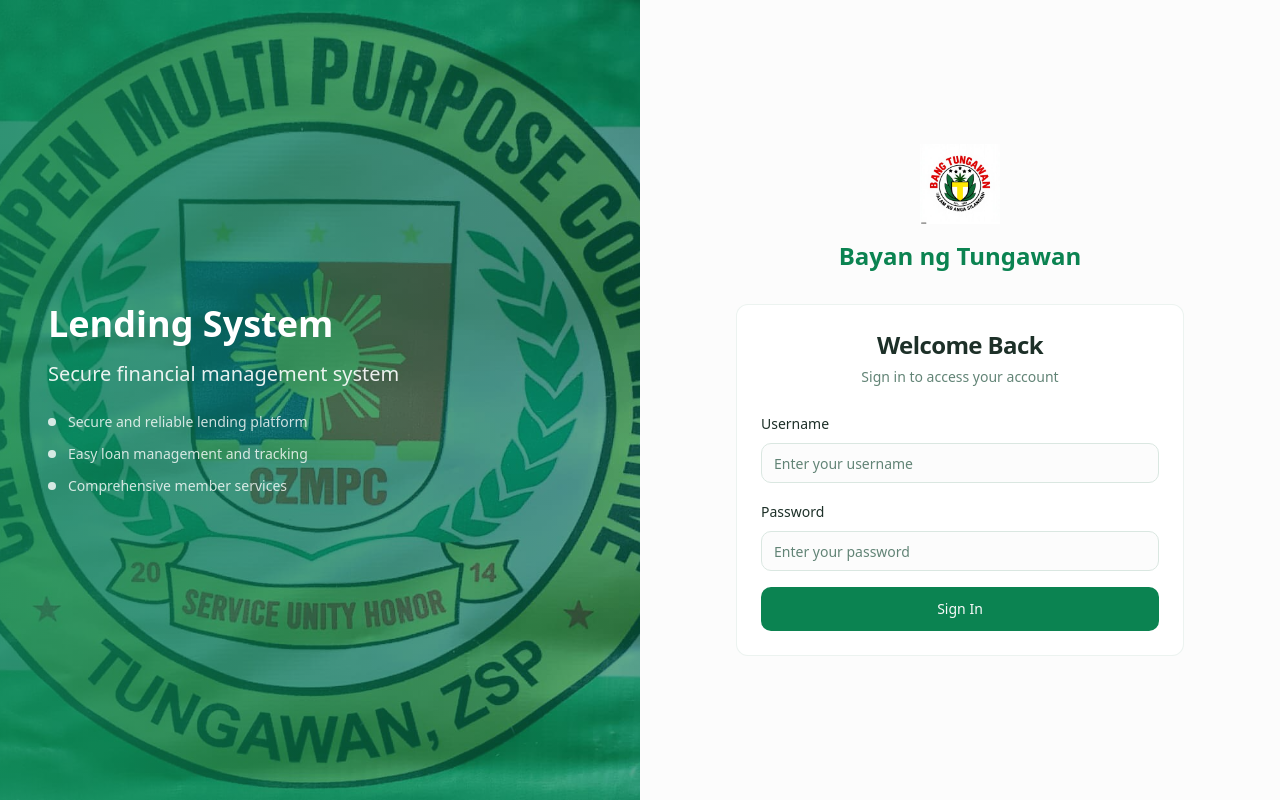
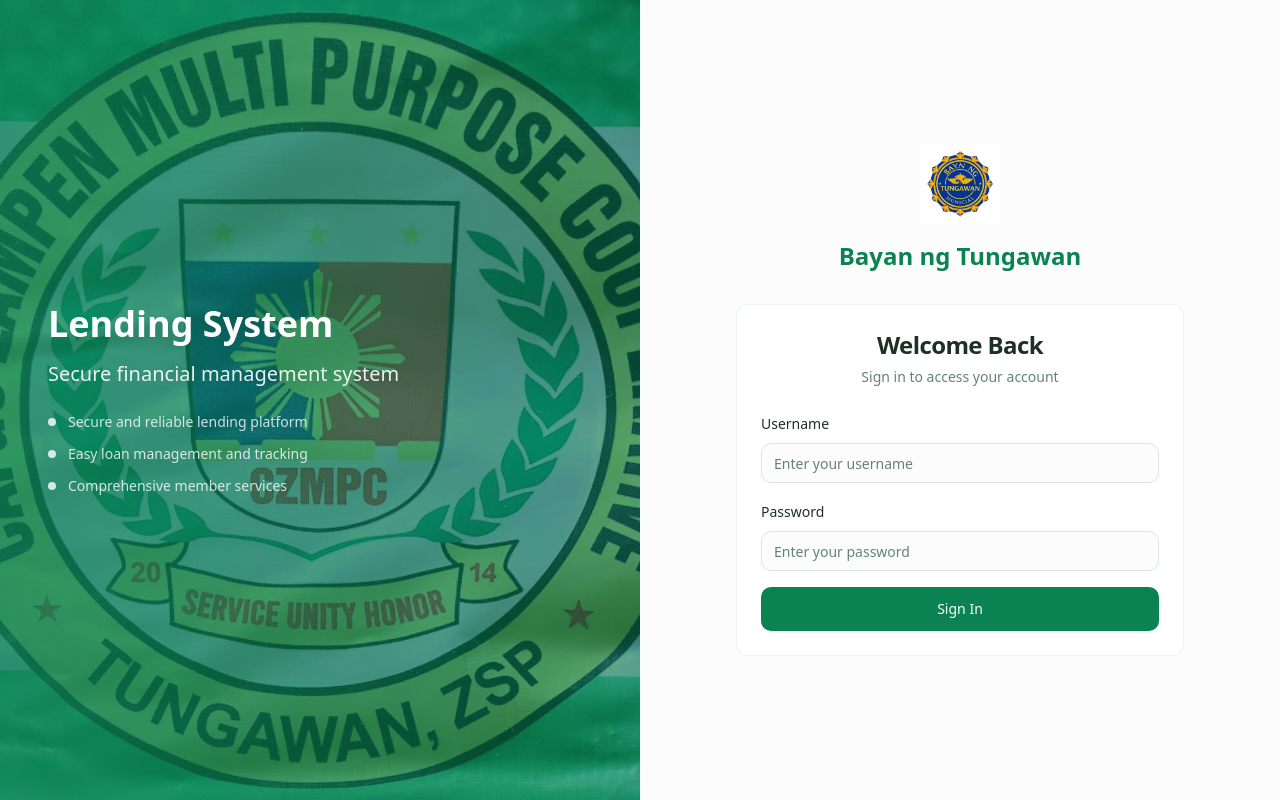
Before and after one commit to Dhanloyd/cafgu-greenleap, a React (Vite) app: page /auth in a window 1280 px wide. Built offline with nearby package versions, Linux system fonts and the light colour scheme.

Commit message:
Fix: Update logo text
Change "Baang Tungawan" to "Bayan ng Tungawan" in the login page logo.

```diff
--- a/src/components/AuthLayout.tsx
+++ b/src/components/AuthLayout.tsx
@@ -7,7 +7,7 @@ import { Card, CardContent, CardDescription, CardHeader, CardTitle } from '@/com
 import { useAuth } from '@/contexts/AuthContext';
 import { useToast } from '@/hooks/use-toast';
 const authBg = '/lovable-uploads/f79c8a91-7753-4751-8606-1624c268d377.png';
-import baangLogo from '@/assets/baang-tungawan-logo.png';
+import bayanLogo from '@/assets/bayan-tungawan-logo.png';
 
 const AuthLayout: React.FC = () => {
   const [formData, setFormData] = useState({
@@ -83,7 +83,7 @@ const AuthLayout: React.FC = () => {
           <div className="text-center mb-8">
             <div className="flex justify-center mb-4">
               <img
-                src={baangLogo}
+                src={bayanLogo}
                 alt="Bayan ng Tungawan Logo"
                 className="h-20 w-20 object-contain"
               />
```
Also changed, not shown: src/assets/bayan-tungawan-logo.png (added).
